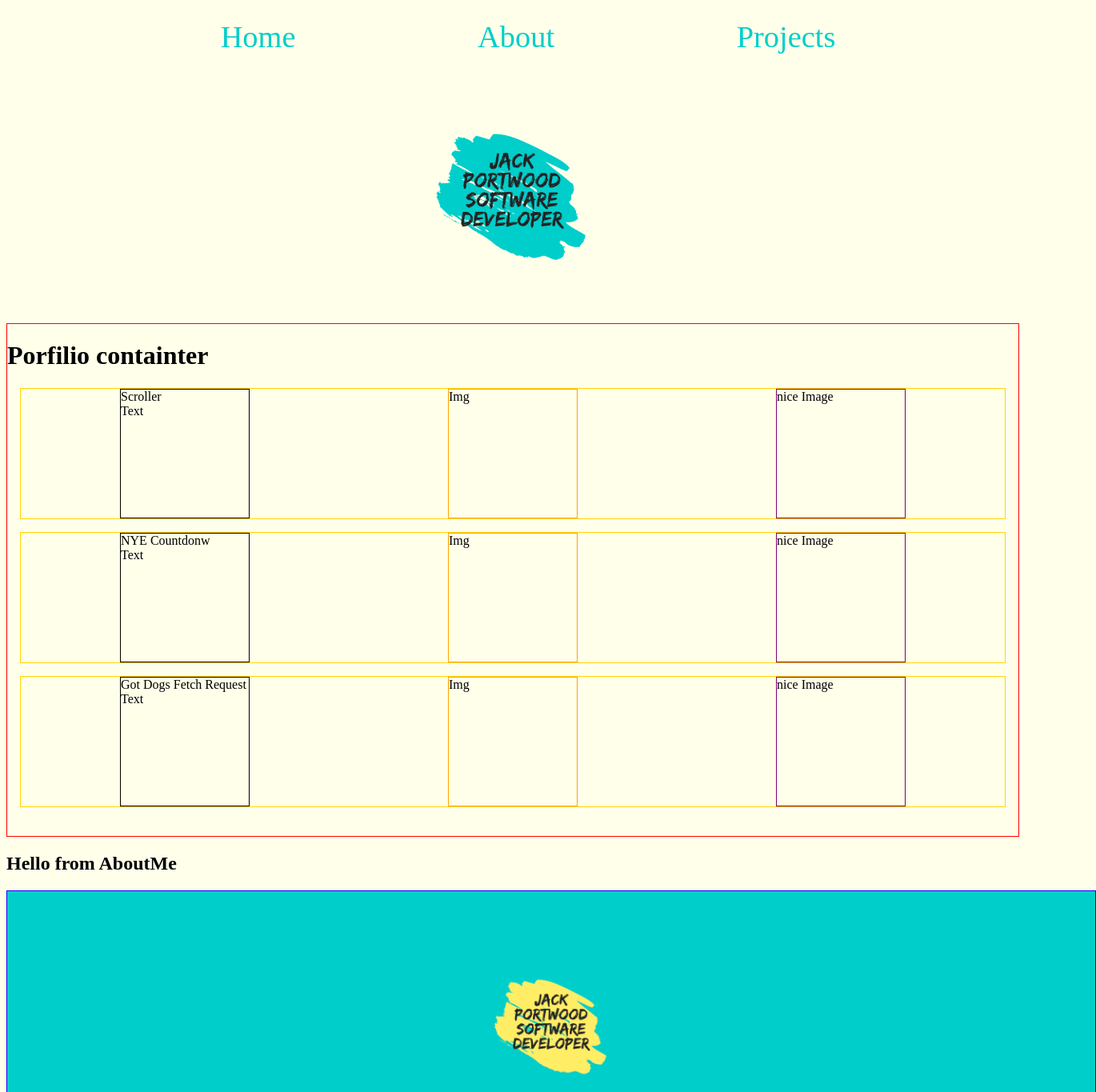
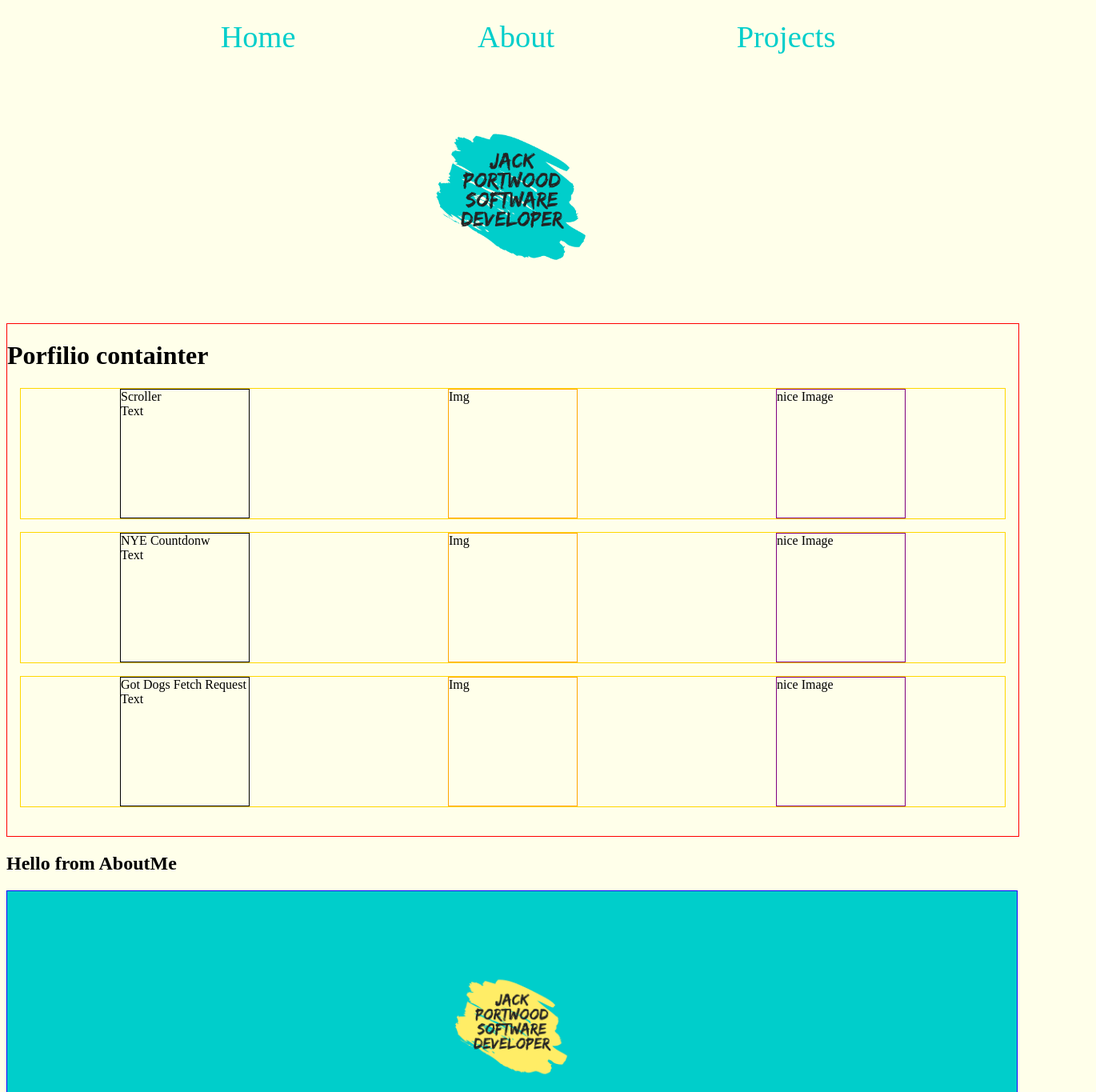
Before and after one commit to Jack-Portwood/Portfolio_Website, a React (Create React App) app: page /about in a window 1280 px wide. Shown: the top 1365 px of the page at 80% size, 1370 px wide, since content can reach past the window. Built offline with nearby package versions, Linux system fonts and the light colour scheme; a web font is replaced by a local one.

Commit message:
footer height altered

```diff
--- a/src/index.Scss
+++ b/src/index.Scss
@@ -98,19 +98,15 @@ body {
 .footer-container {
   display: flex;
   justify-content: center;
+
   padding: 3rem;
-    border: 1px blue solid;
-    background: $mainTeal;
-    color: $mainWhite;
+  border: 1px blue solid;
+  background: $mainTeal;
+  color: $mainWhite;
 
-  //   position: fixed;
-  //   left: 0;
-  //   bottom: 0;
   flex-shrink: 0;
 
-  width: 100%;
   text-align: center;
-  height: 10rem;
 }
 
 .logoB {
```
